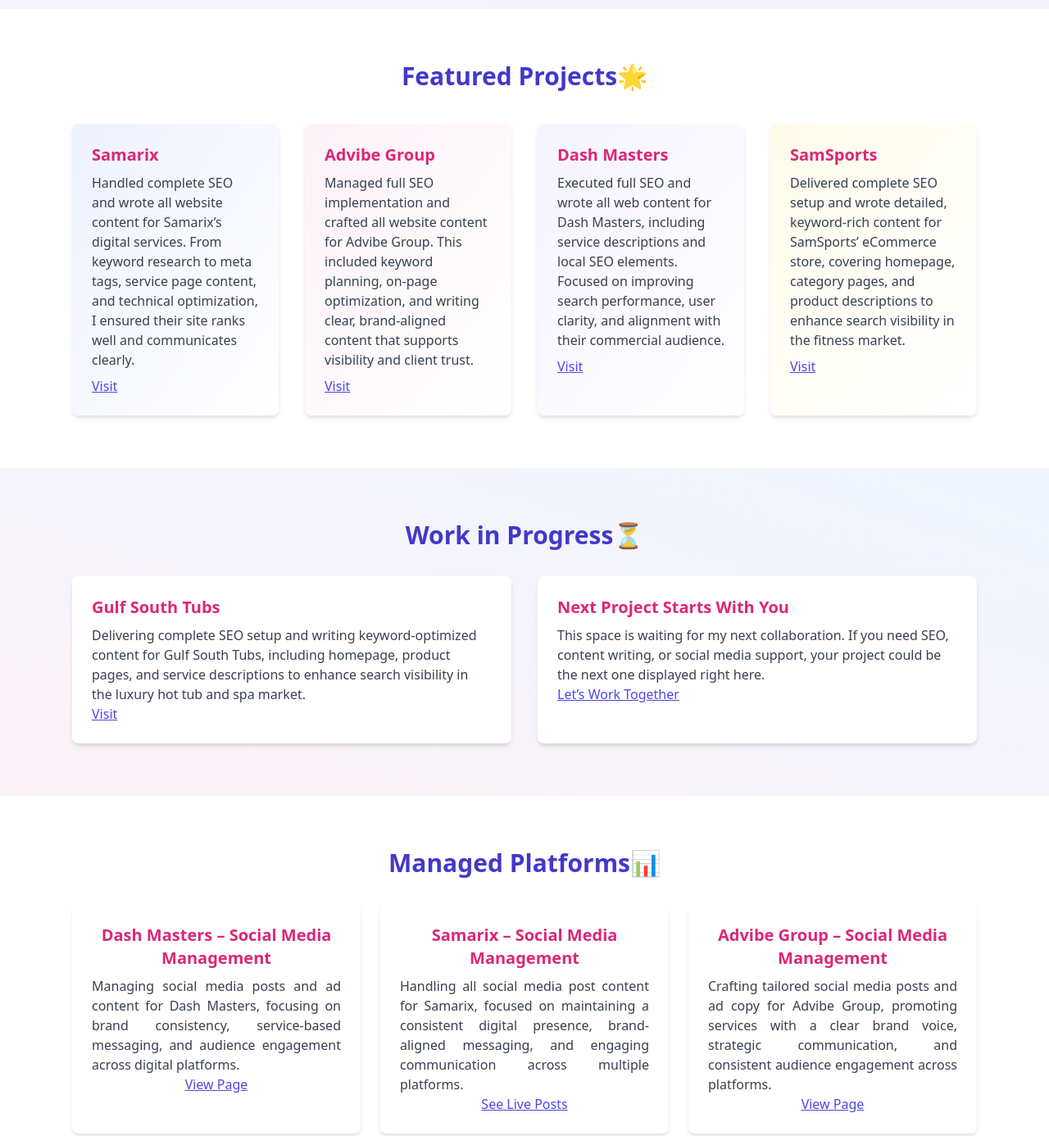
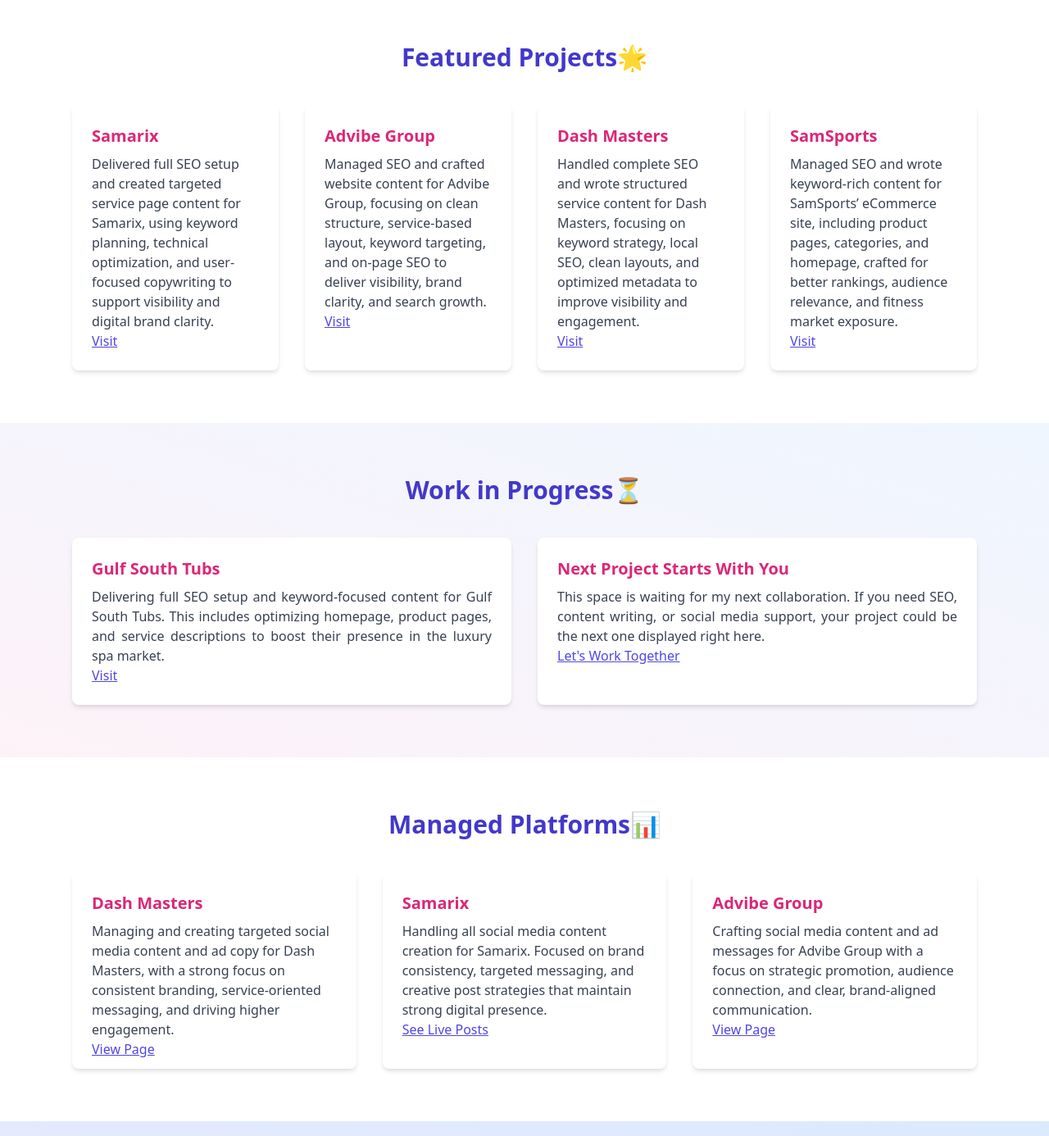
Before and after one commit to zainab-seo-specialist/zainab-portfolio, a plain HTML site: page index.html in a window 1280 px wide. Shown: the part 1260-2646 px from the top of the page at 82% size. Drawn offline with nearby package versions, Linux system fonts and the light colour scheme.

Commit message:
Updated index.html with responsive version

```diff
--- a/index.html
+++ b/index.html
@@ -27,68 +27,39 @@
   </style>
 </head>
 <body class="text-gray-800 font-sans" onload="AOS.init();">
-
   <!-- Hero Header -->
-<header class="bg-gradient-to-tr from-blue-100 via-pink-100 to-purple-100 py-14 shadow-lg">
-  <div class="max-w-3xl mx-auto text-center">
-    <div class="w-40 h-40 rounded-full p-1 bg-gradient-to-tr from-pink-300 to-purple-400 mx-auto">
-      <img
-        src="image.jpeg"
-        class="w-full h-full object-cover object-top rounded-full"
-      />
+  <header class="bg-gradient-to-tr from-blue-100 via-pink-100 to-purple-100 py-14 shadow-lg fade-up">
+    <div class="max-w-3xl mx-auto text-center px-4 sm:px-6">
+      <div class="w-32 sm:w-36 md:w-40 h-32 sm:h-36 md:h-40 rounded-full p-1 bg-gradient-to-tr from-pink-300 to-purple-400 mx-auto">
+        <img src="image.jpeg" class="w-full h-full object-cover object-top rounded-full hover-scale" />
       </div>
-    <h1 class="text-5xl font-extrabold text-indigo-700 fade-text mt-4">Zainab Fatima</h1>
-    <p class="text-xl mt-2 text-gray-700">SEO Expert & Social Media Content Specialist</p>
+      <h1 class="text-3xl sm:text-4xl md:text-5xl font-extrabold text-indigo-700 fade-text mt-4">Zainab Fatima</h1>
+      <p class="text-lg sm:text-xl mt-2 text-gray-700 fade-text mt-4">SEO Expert & Social Media Content Specialist</p>
     </div>
   </header>
 
   <!-- About Me Section -->
-  <!-- AOS CSS -->
-<link href="https://cdn.jsdelivr.net/npm/aos@2.3.4/dist/aos.css" rel="stylesheet">
-
   <section class="py-16 bg-white" data-aos="fade-up" data-aos-duration="1000">
-  <div class="max-w-4xl mx-auto text-center px-6">
-    <h2
-      class="text-3xl font-semibold text-pink-600 mb-4"
-      data-aos="zoom-in"
-      data-aos-delay="100"
-      data-aos-duration="800"
-    >
-      Who I Am👩‍💻
-    </h2>
-    <p
-      class="text-lg text-gray-600 leading-relaxed fade-text text-justify"
-      data-aos="fade-up"
-      data-aos-delay="300"
-      data-aos-duration="1000"
-    >
+    <div class="max-w-4xl mx-auto text-center px-4 sm:px-6 hover-scale">
+      <h2 class="text-2xl sm:text-3xl font-semibold text-pink-600 mb-4" data-aos="zoom-in" data-aos-delay="100" data-aos-duration="800">Who I Am👩‍💻</h2>
+      <p class="text-base sm:text-lg text-gray-600 leading-relaxed fade-text text-justify" data-aos="fade-up" data-aos-delay="300" data-aos-duration="1000">
         Hi, I am Zainab Fatima, and I work as an SEO specialist and content creator with a strong focus on helping brands grow online. I manage everything from improving website rankings on Google to writing content that connects with people, whether it is for websites, social media posts, or ad campaigns. I have experience in all areas of SEO, including on-page and off-page optimization, keyword research, content writing, technical audits, and more. I also handle social media content and ad copy, making sure each piece of content is both creative and results-driven. For me, it is not just about getting traffic but about building real visibility that brings real results. I believe in blending creativity with strategy to create content that is engaging well well-optimized, and effective.
       </p>
     </div>
   </section>
 
-<!-- AOS JS -->
-<script src="https://cdn.jsdelivr.net/npm/aos@2.3.4/dist/aos.js"></script>
-<script>
-  AOS.init();
-</script>
-
-
   <!-- Services Section -->
   <section class="py-16 bg-gradient-to-br from-pink-50 to-purple-50" data-aos="fade-up" data-aos-duration="1000">
-    <div class="max-w-6xl mx-auto px-6">
+    <div class="max-w-6xl mx-auto px-4 sm:px-6">
       <h2 class="text-3xl font-semibold text-center text-indigo-700 mb-10">How I Can Help🤝</h2>
-      <div class="grid md:grid-cols-3 gap-8">
+      <div class="grid gap-8 sm:grid-cols-1 md:grid-cols-2 lg:grid-cols-3">
         <div class="bg-white p-6 rounded-lg shadow-md hover-scale text-center">
           <h3 class="text-xl font-bold mb-2 text-pink-600">Complete SEO Services</h3>
-          <p class="text-gray-700 text-justify">From on-page to off-page, I handle full SEO strategy, including keyword research, meta optimization, technical audits, and backlink building to improve your Google rankings and drive organic traffic.
-</p>
+          <p class="text-gray-700 text-justify">From on-page to off-page, I handle full SEO strategy, including keyword research, meta optimization, technical audits, and backlink building to improve your Google rankings and drive organic traffic.</p>
         </div>
         <div class="bg-white p-6 rounded-lg shadow-md hover-scale text-center">
           <h3 class="text-xl font-bold mb-2 text-pink-600">Content Writing & Strategy</h3>
-          <p class="text-gray-700 text-justify">I create SEO-friendly content for websites, blogs, ads, and social media, carefully optimized for both users and search engines to improve rankings, boost engagement, and drive meaningful conversions across digital platforms.
-
-</p>
+          <p class="text-gray-700 text-justify">I create SEO-friendly content for websites, blogs, ads, and social media, carefully optimized for both users and search engines to improve rankings, boost engagement, and drive meaningful conversions.</p>
         </div>
         <div class="bg-white p-6 rounded-lg shadow-md hover-scale text-center">
           <h3 class="text-xl font-bold mb-2 text-pink-600">Social Media Content Management</h3>
@@ -98,51 +69,50 @@
     </div>
   </section>
 
-  <!-- Projects Section -->
+  <!-- Featured Projects Section -->
   <section class="py-16 bg-white" data-aos="fade-up" data-aos-duration="1000">
-    <div class="max-w-6xl mx-auto px-6">
+    <div class="max-w-6xl mx-auto px-4 sm:px-6">
       <h2 class="text-3xl font-semibold text-center text-indigo-700 mb-10">Featured Projects🌟</h2>
-      <div class="grid md:grid-cols-2 lg:grid-cols-4 gap-8">
-        <div class="bg-gradient-to-br from-indigo-50 to-white p-6 rounded-lg shadow-md hover-scale">
-          <h4 class="text-xl font-bold text-pink-600 mb-2">Samarix</h4>
-          <p class="text-gray-700 mb-2 ">Handled complete SEO and wrote all website content for Samarix’s digital services. From keyword research to meta tags, service page content, and technical optimization, I ensured their site ranks well and communicates clearly.</p>
+      <div class="grid gap-8 sm:grid-cols-1 md:grid-cols-2 lg:grid-cols-4">
+        <div class="bg-white p-6 rounded-lg shadow-md hover-scale ">
+          <h3 class="text-xl font-bold text-pink-600 mb-2">Samarix</h3>
+          <p class="text-gray-700 ">Delivered full SEO setup and created targeted service page content for Samarix, using keyword planning, technical optimization, and user-focused copywriting to support visibility and digital brand clarity.</p>
           <a href="https://samarix.com" target="_blank" class="text-indigo-600 underline">Visit</a>
         </div>
-        <div class="bg-gradient-to-br from-pink-50 to-white p-6 rounded-lg shadow-md hover-scale">
-          <h4 class="text-xl font-bold text-pink-600 mb-2">Advibe Group</h4>
-          <p class="text-gray-700 mb-2">Managed full SEO implementation and crafted all website content for Advibe Group. This included keyword planning, on-page optimization, and writing clear, brand-aligned content that supports visibility and client trust.</p>
+        <div class="bg-white p-6 rounded-lg shadow-md hover-scale ">
+          <h3 class="text-xl font-bold text-pink-600 mb-2">Advibe Group</h3>
+          <p class="text-gray-700 ">Managed SEO and crafted website content for Advibe Group, focusing on clean structure, service-based layout, keyword targeting, and on-page SEO to deliver visibility, brand clarity, and search growth.</p>
           <a href="https://advibegroup.com" target="_blank" class="text-indigo-600 underline">Visit</a>
         </div>
-        <div class="bg-gradient-to-br from-purple-50 to-white p-6 rounded-lg shadow-md hover-scale">
-          <h4 class="text-xl font-bold text-pink-600 mb-2">Dash Masters</h4>
-          <p class="text-gray-700 mb-2">Executed full SEO and wrote all web content for Dash Masters, including service descriptions and local SEO elements. Focused on improving search performance, user clarity, and alignment with their commercial audience.</p>
+        <div class="bg-white p-6 rounded-lg shadow-md hover-scale ">
+          <h3 class="text-xl font-bold text-pink-600 mb-2">Dash Masters</h3>
+          <p class="text-gray-700 ">Handled complete SEO and wrote structured service content for Dash Masters, focusing on keyword strategy, local SEO, clean layouts, and optimized metadata to improve visibility and engagement.</p>
           <a href="https://dashmasters.com" target="_blank" class="text-indigo-600 underline">Visit</a>
         </div>
-        <div class="bg-gradient-to-br from-yellow-50 to-white p-6 rounded-lg shadow-md hover-scale">
-          <h4 class="text-xl font-bold text-pink-600 mb-2">SamSports</h4>
-          <p class="text-gray-700 mb-2">Delivered complete SEO setup and wrote detailed, keyword-rich content for SamSports’ eCommerce store, covering homepage, category pages, and product descriptions to enhance search visibility in the fitness market.</p>
+        <div class="bg-white p-6 rounded-lg shadow-md hover-scale">
+          <h3 class="text-xl font-bold text-pink-600 mb-2">SamSports</h3>
+          <p class="text-gray-700 ">Managed SEO and wrote keyword-rich content for SamSports’ eCommerce site, including product pages, categories, and homepage, crafted for better rankings, audience relevance, and fitness market exposure.
+
+</p>
           <a href="https://samsports.ae" target="_blank" class="text-indigo-600 underline">Visit</a>
         </div>
       </div>
     </div>
   </section>
-
   <!-- Work In Progress Section -->
 <section class="py-16 bg-gradient-to-bl from-blue-50 to-pink-50" data-aos="fade-up" data-aos-duration="1000">
-    <div class="max-w-6xl mx-auto px-6">
-      <h2 class="text-3xl font-semibold text-center text-indigo-700 mb-8">Work in Progress⏳</h2>
-      <div class="grid md:grid-cols-2 gap-8">
-        <div class="bg-white rounded-lg shadow-md p-6 hover-scale">
-          <h4 class="text-xl font-bold text-pink-600 mb-2">Gulf South Tubs</h4>
-          <p class="text-gray-700">Delivering complete SEO setup and writing keyword-optimized content for Gulf South Tubs, including homepage, product pages, and service descriptions to enhance search visibility in the luxury hot tub and spa market.
-</p>
+  <div class="max-w-6xl mx-auto px-4 sm:px-6">
+    <h2 class="text-3xl font-semibold text-center text-indigo-700 mb-10">Work in Progress⏳</h2>
+    <div class="grid gap-8 sm:grid-cols-1 md:grid-cols-2">
+      <div class="bg-white p-6 rounded-lg shadow-md hover-scale">
+        <h3 class="text-xl font-bold text-pink-600 mb-2">Gulf South Tubs</h3>
+        <p class="text-gray-700 text-justify">Delivering full SEO setup and keyword-focused content for Gulf South Tubs. This includes optimizing homepage, product pages, and service descriptions to boost their presence in the luxury spa market.</p>
         <a href="https://gulfsouthtubs.com" target="_blank" class="text-indigo-600 underline">Visit</a>
       </div>
-        <div class="bg-white rounded-lg shadow-md p-6 hover-scale">
-          <h4 class="text-xl font-bold text-pink-600 mb-2">Next Project Starts With You</h4>
-          <p class="text-gray-700">This space is waiting for my next collaboration. If you need SEO, content writing, or social media support, your project could be the next one displayed right here.
-</p>
-<a href="" target="_blank" class="text-indigo-600 underline">Let’s Work Together</a>
+      <div class="bg-white p-6 rounded-lg shadow-md hover-scale">
+        <h3 class="text-xl font-bold text-pink-600 mb-2">Next Project Starts With You</h3>
+        <p class="text-gray-700 text-justify">This space is waiting for my next collaboration. If you need SEO, content writing, or social media support, your project could be the next one displayed right here.</p>
+        <a href="#contact" class="text-indigo-600 underline ">Let's Work Together</a>
       </div>
     </div>
   </div>
@@ -150,22 +120,22 @@
 
 <!-- Social Media Accounts Section -->
 <section class="py-16 bg-white" data-aos="fade-up" data-aos-duration="1000">
-    <div class="max-w-6xl mx-auto px-6">
-      <h2 class="text-3xl font-semibold text-center text-indigo-700 mb-8">Managed Platforms📊</h2>
-      <div class="grid md:grid-cols-3 gap-6">
-        <div class="bg-white rounded-lg shadow-md p-6 text-center hover-scale">
-          <h4 class="text-xl font-bold text-pink-600 mb-2 ">Dash Masters – Social Media Management</h4>
-          <p class="text-gray-700 text-justify">Managing social media posts and ad content for Dash Masters, focusing on brand consistency, service-based messaging, and audience engagement across digital platforms.</p>
+  <div class="max-w-6xl mx-auto px-4 sm:px-6">
+    <h2 class="text-3xl font-semibold text-center text-indigo-700 mb-10">Managed Platforms📊</h2>
+    <div class="grid gap-8 sm:grid-cols-1 md:grid-cols-2 lg:grid-cols-3">
+      <div class="bg-white p-6 rounded-lg shadow-md hover-scale h-60">
+        <h3 class="text-xl font-bold text-pink-600 mb-2">Dash Masters</h3>
+        <p class="text-gray-700">Managing and creating targeted social media content and ad copy for Dash Masters, with a strong focus on consistent branding, service-oriented messaging, and driving higher engagement.</p>
         <a href="https://www.facebook.com/dashmasterstruck" target="_blank" class="text-indigo-600 underline">View Page</a>
       </div>
-        <div class="bg-white rounded-lg shadow-md p-6 text-center hover-scale">
-          <h4 class="text-xl font-bold text-pink-600 mb-2">Samarix – Social Media Management</h4>
-          <p class="text-gray-700 text-justify">Handling all social media post content for Samarix, focused on maintaining a consistent digital presence, brand-aligned messaging, and engaging communication across multiple platforms.</p>
+      <div class="bg-white p-6 rounded-lg shadow-md hover-scale h-60">
+        <h3 class="text-xl font-bold text-pink-600 mb-2">Samarix</h3>
+        <p class="text-gray-700">Handling all social media content creation for Samarix. Focused on brand consistency, targeted messaging, and creative post strategies that maintain strong digital presence.</p>
         <a href="https://www.facebook.com/samarixtech" target="_blank" class="text-indigo-600 underline">See Live Posts</a>
       </div>
-        <div class="bg-white rounded-lg shadow-md p-6 text-center hover-scale">
-          <h4 class="text-xl font-bold text-pink-600 mb-2">Advibe Group – Social Media Management</h4>
-          <p class="text-gray-700 text-justify">Crafting tailored social media posts and ad copy for Advibe Group, promoting services with a clear brand voice, strategic communication, and consistent audience engagement across platforms.</p>
+      <div class="bg-white p-6 rounded-lg shadow-md hover-scale h-60">
+        <h3 class="text-xl font-bold text-pink-600 mb-2">Advibe Group</h3>
+        <p class="text-gray-700 ">Crafting social media content and ad messages for Advibe Group with a focus on strategic promotion, audience connection, and clear, brand-aligned communication.</p>
         <a href="https://www.facebook.com/Advibegroup" target="_blank" class="text-indigo-600 underline">View Page</a>
       </div>
     </div>
@@ -173,20 +143,20 @@
 </section>
 
 <!-- Contact Section -->
-  <section class="bg-gradient-to-tr from-purple-100 to-blue-100 py-16 text-center" data-aos="fade-up" data-aos-duration="1000">
+<section id="contact" class="bg-gradient-to-tr from-purple-100 to-blue-100 py-16 text-center" data-aos="fade-up" data-aos-duration="1000">
   <h2 class="text-3xl font-bold text-indigo-700 mb-4">Let's Connect📬</h2>
   <p class="text-lg text-gray-700 mb-4">Email: <a href="mailto:seospecialist5959@gmail.com" class="underline text-pink-600">seospecialist5959@gmail.com</a></p>
   <p class="text-lg text-gray-700 mb-4">LinkedIn: <a href="https://www.linkedin.com/in/zainab-fatima-042a38363/" class="underline text-pink-600">linkedin.com/in/zainab-seo</a></p>
   <p class="text-lg text-gray-700">
     WhatsApp:
-  <a href="https://wa.me/923288388395" class="underline text-pink-600" target="_blank">
+    <a href="https://wa.me/923288388395" class="underline text-pink-600 text-center" target="_blank">
       +92 328 8388395
     </a>
   </p>
 </section>
 
 <!-- Footer -->
-  <footer class="bg-gray-900 text-white text-center py-6">
+<footer class="bg-gray-900 text-white text-center py-6 ">
   <p class="text-sm">&copy; 2025 Zainab Fatima – SEO & Social Content Specialist</p>
 </footer>
 
```
Lines whose indentation alone changed are shown as unchanged.
